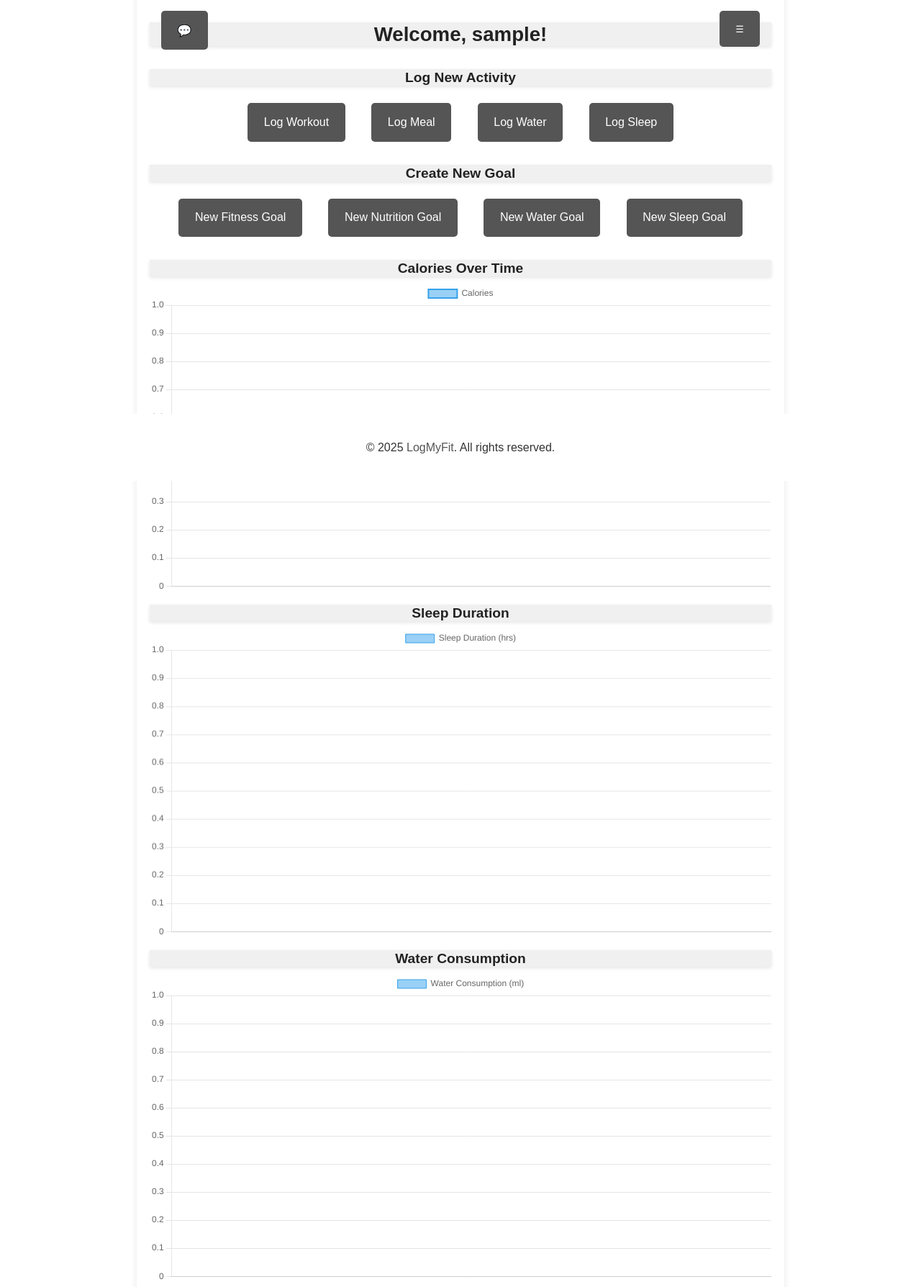
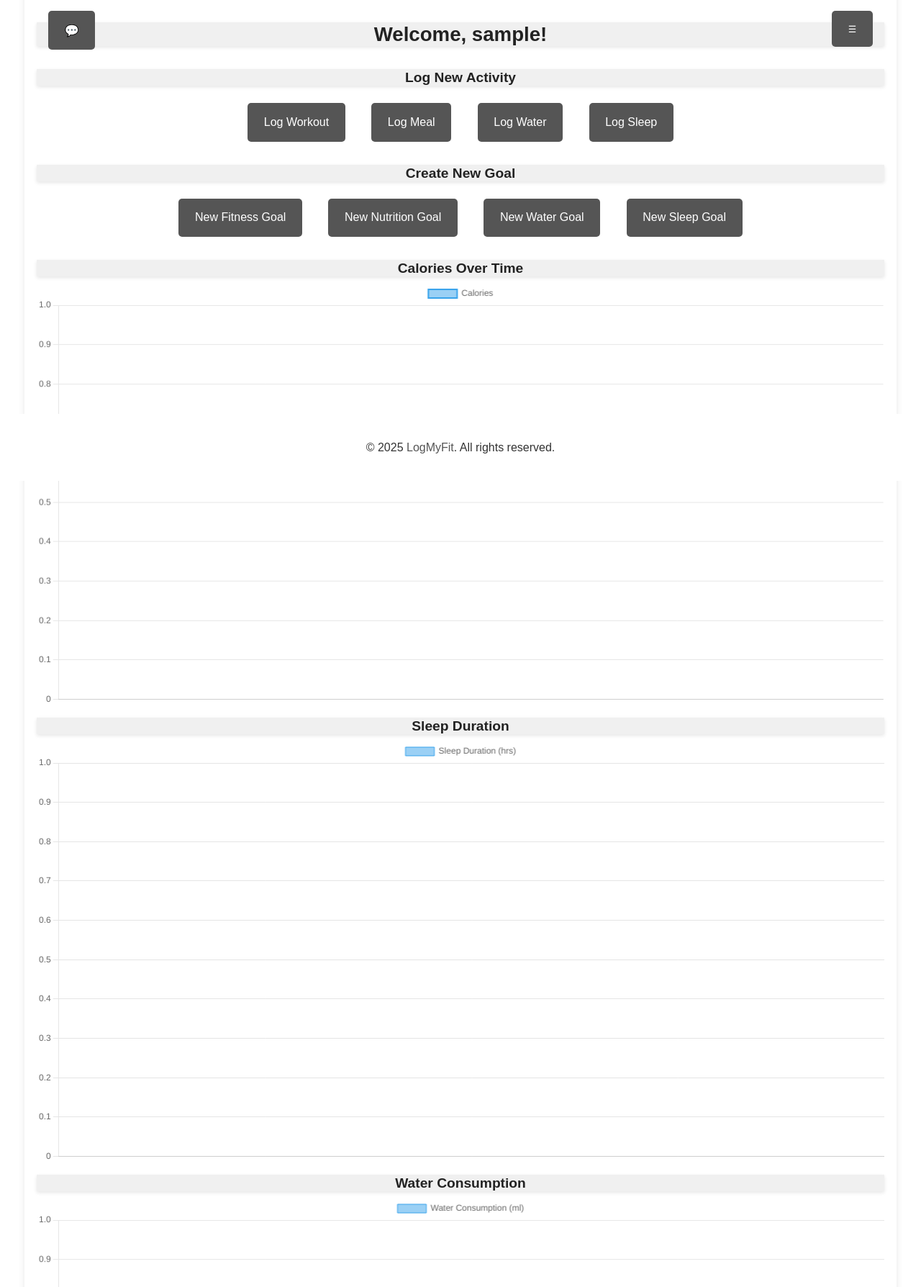
Before and after one commit to csweenz/Capstone, a Django app: page /dashboard/ in a window 1280 px wide. Shown: the part 132-1920 px from the top of the page at 72% size. Run offline with Django 5.2, Linux system fonts and the light colour scheme; a user stored in the database is signed in; tables that the repository leaves empty hold one stand-in row (values such as "Sample post").

Commit message:
Hotfix:  Increased max width in UI

```diff
--- a/capstoneproject/static/css/dashboard.css
+++ b/capstoneproject/static/css/dashboard.css
@@ -1,6 +1,6 @@
 /* Dashboard Container */
 main {
-    max-width: 900px;
+    max-width: 1900px;
     margin: 20px auto;
     padding: 20px;
     background: white;
--- a/capstoneproject/static/css/minimal.css
+++ b/capstoneproject/static/css/minimal.css
@@ -134,7 +134,7 @@ a:hover {
 
 /* Container class */
 .container {
-  max-width: 1200px;
+  max-width: 1600px;
   margin: 0 auto;
   padding: var(--padding);
 }
@@ -223,7 +223,7 @@ button:hover {
 
 /* Dashboard Container */
 main {
-    max-width: 900px;
+    max-width: 1900px;
     margin: 0 auto;
     box-shadow: 0 0 10px rgba(0, 0, 0, 0.1);
     border-radius: 8px;
@@ -285,7 +285,7 @@ form {
     border-radius: 5px;
     display: inline-block;
     width: 100%;
-    max-width: 400px;
+    max-width: 1400px;
     box-shadow: 0 2px 5px rgba(0, 0, 0, 0.2);
 }
 form input, form select, form button {
```
